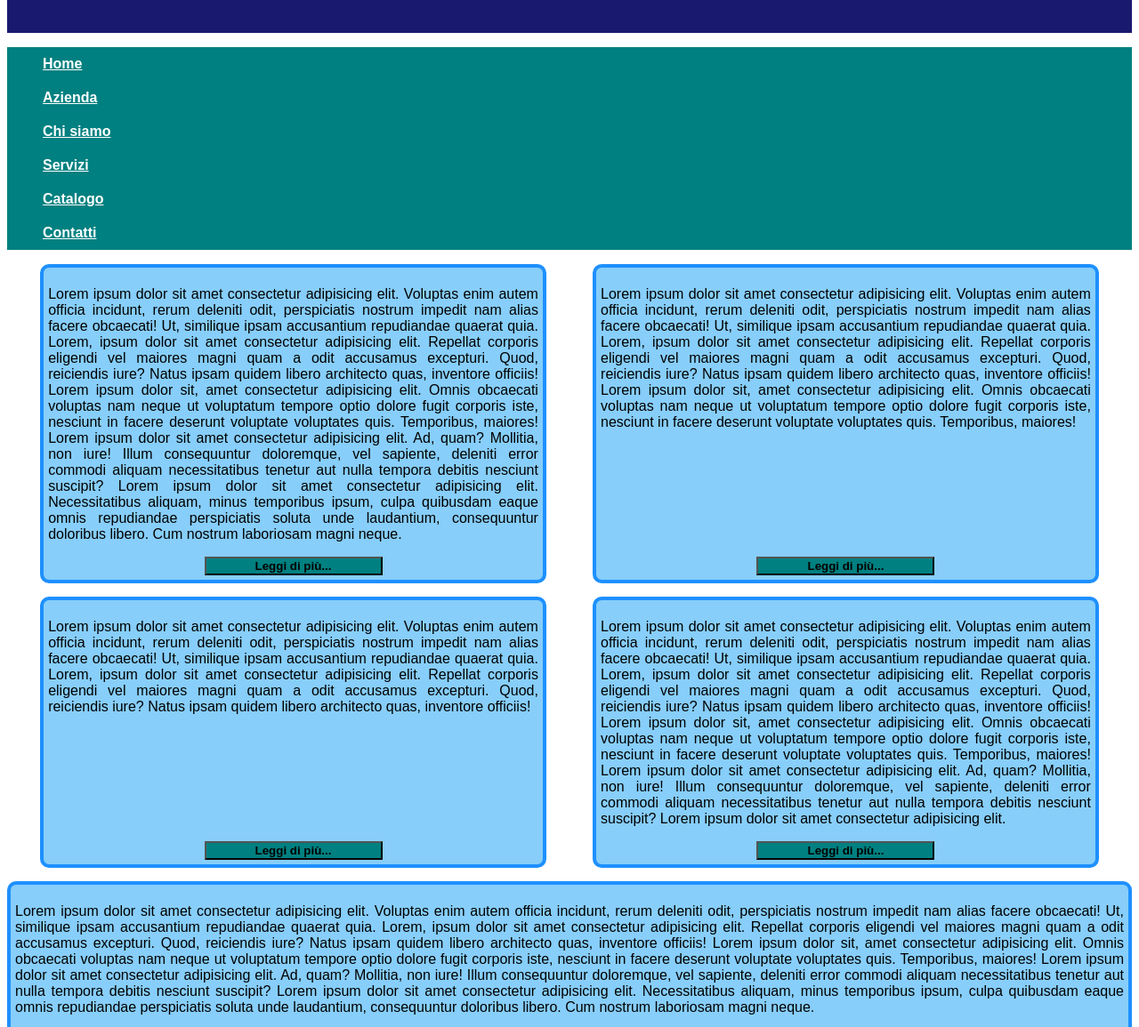
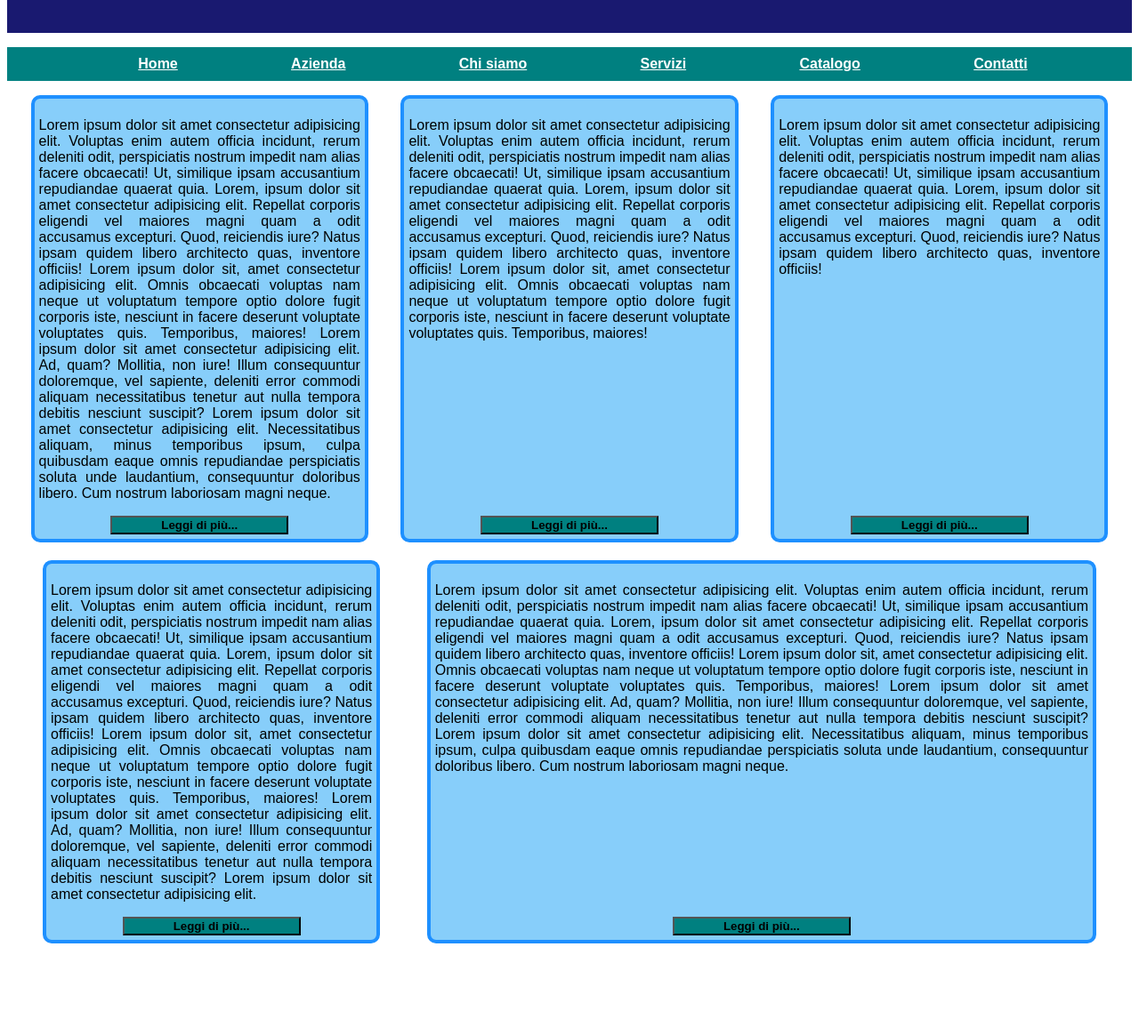
Before and after one commit to dadegi/FS0226-W5D3, a plain HTML site: page struttura.html in a window 1280 px wide. Shown: the part 131-1286 px from the top of the page at 89% size. After the commit the page ends 1200 px from the top, so only its background shows below. Drawn offline with Linux system fonts and the light colour scheme.

Commit message:
Codici lezione W5D2

```diff
--- a/assets/css/struttura.css
+++ b/assets/css/struttura.css
@@ -61,7 +61,7 @@ nav ul li {
 
 article {
 	display: flex;
-    flex: 1;
+	flex: 1;
 	flex-direction: column;
 	justify-content: space-between;
 }
@@ -73,3 +73,36 @@ button {
 	margin-top: auto;
 	align-self: center;
 }
+
+@media screen and (min-width: 768px) {
+	.content {
+		width: 30%;
+	}
+
+	.articoli .content:nth-child(4) {
+		flex-grow: 1;
+	}
+
+	nav ul {
+		flex-direction: row;
+		justify-content: space-evenly;
+	}
+}
+
+@media screen and (min-width: 1200px) {
+	.articoli .content:nth-child(4) {
+		flex-grow: 0;
+	}
+
+	.articoli .content:nth-child(4), .articoli .content:last-child {
+		margin: 0 40px;
+	}
+
+	.articoli .content:last-child {
+		margin-left: 2.5px;
+	}
+
+	.articoli {
+		gap: 20px 10px;
+	}
+}
```
